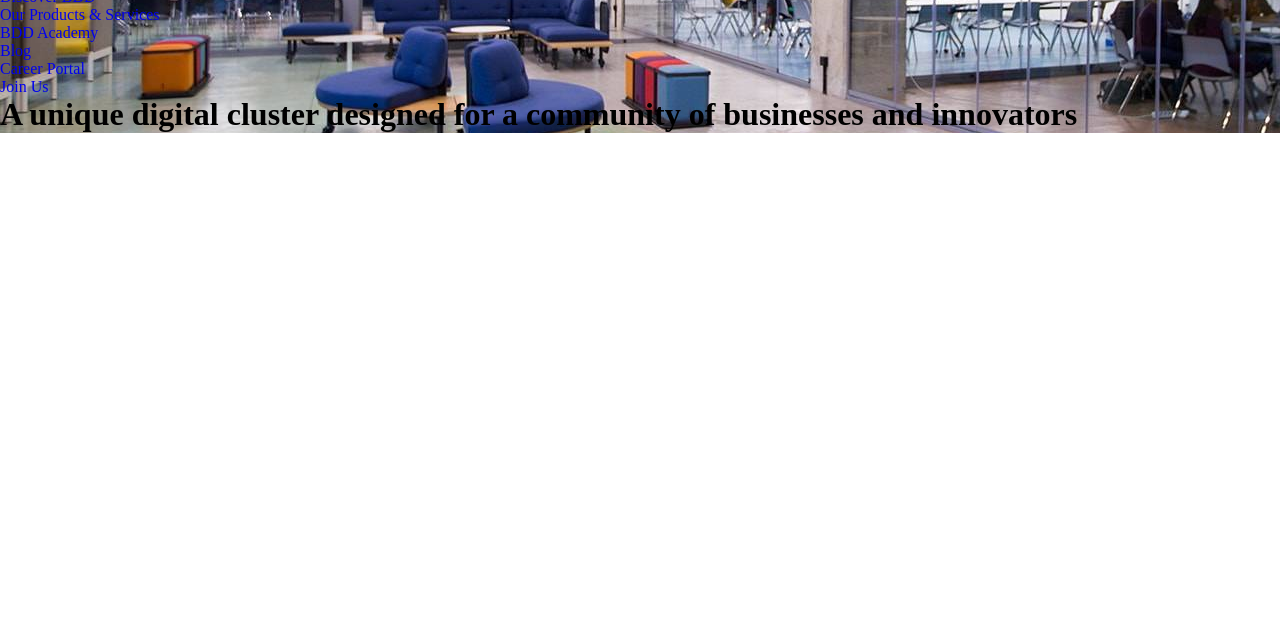
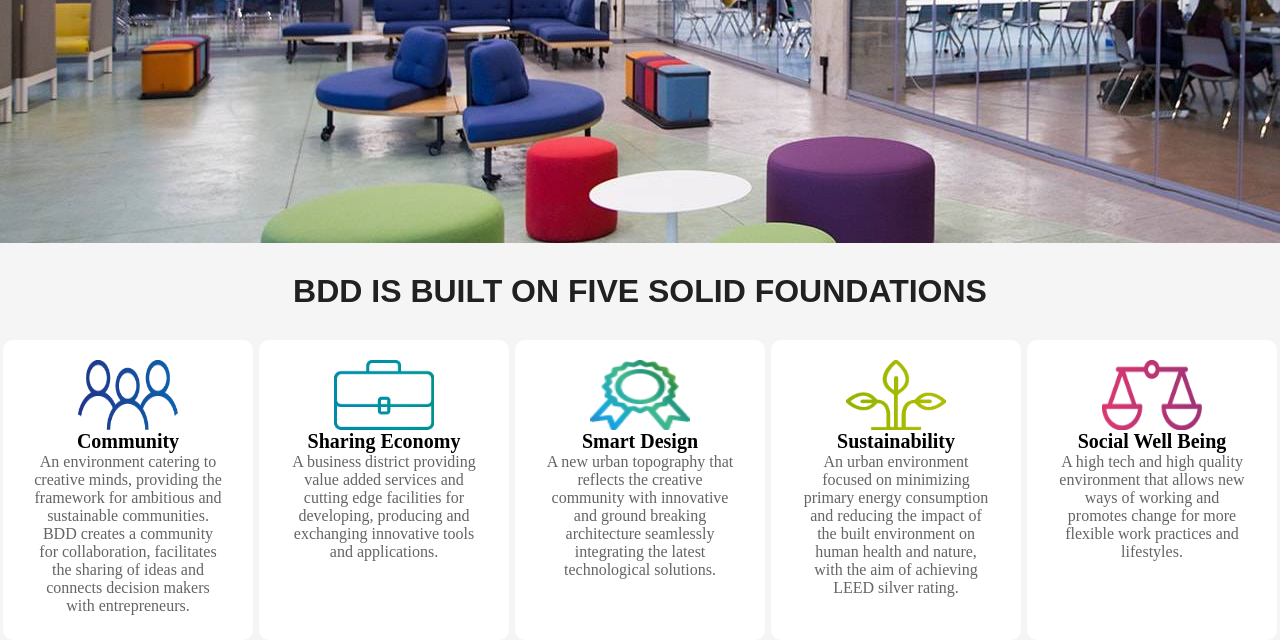
Before and after one commit to AhmadIbrahim01/Ahmad-Ibrahim-Assignment2, a plain HTML site: page index.html in a window 1280 px wide. Shown: the part 557-1197 px from the top of the page. Before the commit the page ends 800 px from the top, so only its background shows below. Drawn offline with Linux system fonts and the light colour scheme.

Commit message:
Add: Foundations Section

```diff
--- a/index.html
+++ b/index.html
@@ -14,19 +14,61 @@
             </div>
 
             <ul class="nav-links">
-                <li><a href="#">Discover BDD</a></li>
-                <li><a href="#">Our Products & Services</a></li>
-                <li><a href="#">BDD Academy</a></li>
-                <li><a href="#">Blog</a></li>
-                <li><a href="#">Career Portal</a></li>
-                <li><a href="#">Join Us</a></li>
+                <a href="#"><li>Discover BDD</li></a>
+                <a href="#"><li>Our Products & Services</li></a>
+                <a href="#"><li>BDD Academy</li></a>
+                <a href="#"><li>Blog</li></a>
+                <a href="#"><li>Career Portal</li></a>
+                <a href="#"><li class="btn">Join Us</li></a>
             </ul>
         </nav>
         <div class="container">
             <h1 class="header-h1">
-                A unique digital cluster designed for a community of businesses and innovators
+                A unique digital cluster<br> designed for a community of businesses and innovators
             </h1>
         </div>
     </header>
+
+
+    <section class="foundations">
+        <h1>BDD IS BUILT ON FIVE SOLID FOUNDATIONS</h1>
+        <div class="cards">
+            <div class="card">
+                <img src="assets/images/community.png" alt="">
+                <h6>Community</h6>
+                <p>
+                    An environment catering to creative minds, providing the framework for ambitious and sustainable communities. BDD creates a community for collaboration, facilitates the sharing of ideas and connects decision makers with entrepreneurs.
+                </p>
+            </div>
+            <div class="card">
+                <img src="assets/images/sharing-economy.png" alt="">
+                <h6>Sharing Economy</h6>
+                <p>
+                    A business district providing value added services and cutting edge facilities for developing, producing and exchanging innovative tools and applications.
+                </p>
+            </div>
+            <div class="card">
+                <img src="assets/images/smart-design.png" alt="">
+                <h6>Smart Design</h6>
+                <p>
+                    A new urban topography that reflects the creative community with innovative and ground breaking architecture seamlessly integrating the latest technological solutions.
+                </p>
+            </div>
+            <div class="card">
+                <img src="assets/images/sustainability.png" alt="">
+                <h6>Sustainability</h6>
+                <p>
+                    An urban environment focused on minimizing primary energy consumption and reducing the impact of the built environment on human health and nature, with the aim of achieving LEED silver rating.
+                </p>
+            </div>
+            <div class="card">
+                <img src="assets/images/social-well-being.png" alt="">
+                <h6>Social Well Being</h6>
+                <p>
+                    A high tech and high quality environment that allows new ways of working and promotes change for more flexible work practices and lifestyles.
+                </p>
+            </div>
+        </div>
+    </section>
 </body>
 </html>
--- a/styles/style.css
+++ b/styles/style.css
@@ -14,4 +14,108 @@ li {
 
 header{
     background-image: url(/assets/images/BDD-bg.jpg);
+    height: 100vh;
+    text-align: center;
+    font-size: 25px;
+    color: white;
 }
+
+nav{
+    display: flex;
+    align-items: center;
+    justify-content: space-between;
+    padding-left: 200px;
+    padding-right: 200px;
+    padding-top: 20px;
+    /* padding: 100px 300px 300px auto; */
+}
+
+.logo img{
+    width: 100px;
+}
+
+.nav-links {
+    display: flex;
+    justify-content: center;
+    align-items: center;
+}
+
+.nav-links li{
+    color: white;
+    margin-left: 20px;
+    font-size: 1rem;
+    padding: 10px;
+    border-radius: 5px;
+    font-weight: bold;
+}
+.nav-links .btn{
+    padding-left: 30px;
+    padding-right: 30px;
+    background-color: #0078BE;
+    border-radius: 20px;
+
+}
+
+.nav-links li:hover{
+    background-color: rgba(255, 255, 255, 0.2);
+}
+
+.container{
+    padding-top: 100px;
+    font-weight: 600;
+}
+
+
+/* Foundations section */
+
+.foundations{
+    background-color: #f5f5f5;
+
+}
+
+.foundations h1{
+    text-align: center;
+    color: #212121;
+    font-family: "TheMixBlack-Caps", Sans-serif;
+    font-size: 32px;
+    font-weight: 600;
+    padding: 30px;
+}
+
+.cards{
+    display: flex;
+    justify-content: space-around;
+    align-items: center;
+}
+
+.card{
+    width: 250px;
+    height: 300px;
+    background-color: #fff;
+
+    display: flex;
+    align-items: center;
+    flex-direction: column;
+    text-align: center;
+
+    border-radius: 10px;
+}
+
+.card img{
+    margin-top: 20px;
+    width: 100px;
+    height: 70px;
+}
+
+.card h6{
+    font-size: 20px;
+}
+
+.card p{
+    color: #646464;
+}
+
+.card h6, .card p{
+    padding-left: 30px;
+    padding-right: 30px;
+}
```
Also changed, not shown: assets/images/community.png (added), assets/images/sharing-economy.png (added), assets/images/smart-design.png (added), assets/images/social-well-being.png (added), assets/images/sustainability.png (added).
